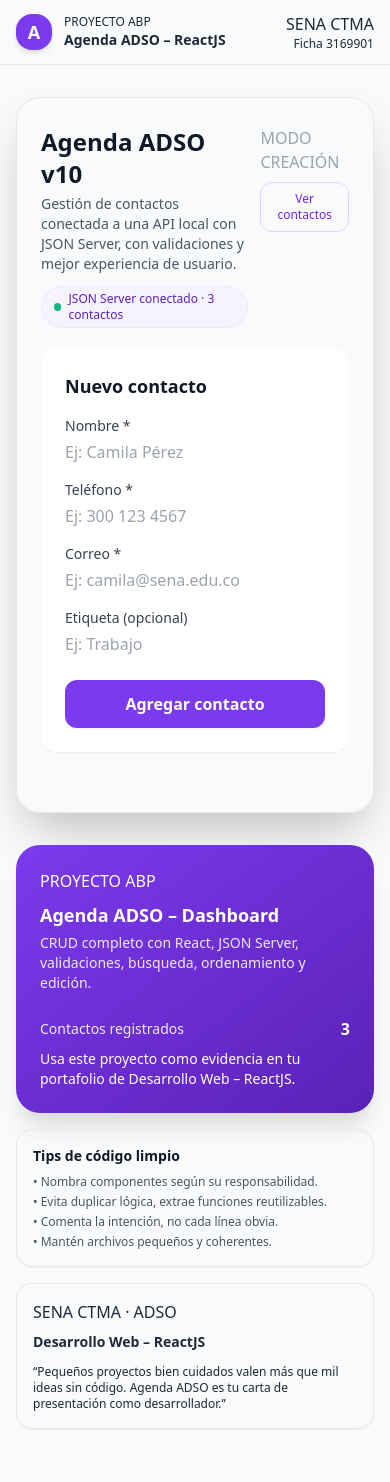
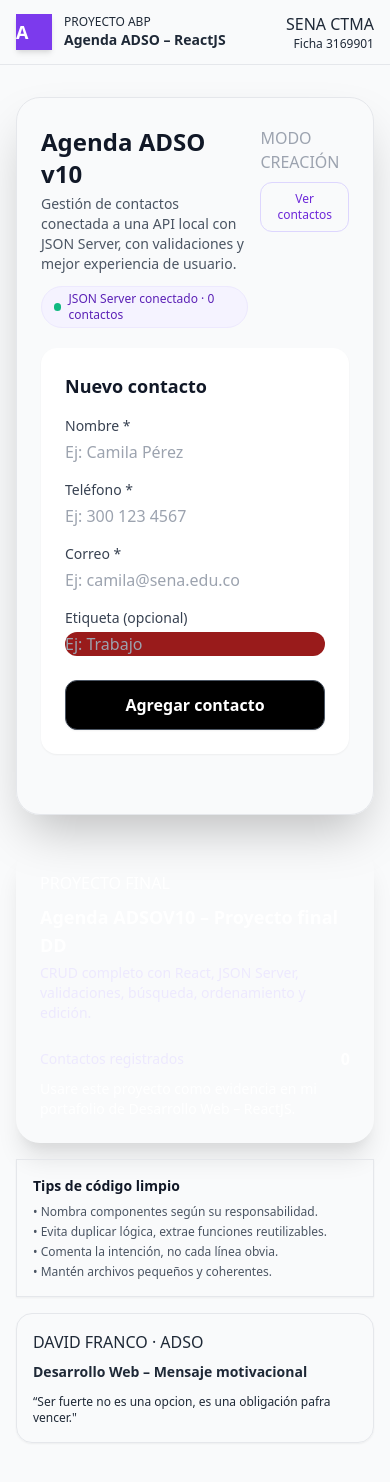
Before and after one commit to DavidFranCo935/Agenda-adso, a React (Vite) app: page / in a window 390 px wide. Shown: the top 1482 px of the page. Built offline with nearby package versions, Linux system fonts and the light colour scheme; data requests are answered from the project's data file.

Commit message:
Agenda v10

```diff
--- a/db.json
+++ b/db.json
@@ -1,25 +1,3 @@
 {
-  "contactos": [
-    {
-      "id": "ee81",
-      "nombre": "see",
-      "telefono": "344 22344 122",
-      "correo": "jose344@outlook.es",
-      "etiqueta": "jefe"
-    },
-    {
-      "nombre": "oscar",
-      "telefono": "344 22344 444",
-      "correo": "rower234@gmaill",
-      "etiqueta": "administrador",
-      "id": "bb20"
-    },
-    {
-      "id": "4217",
-      "nombre": "pedro ",
-      "telefono": "344 22344 122",
-      "correo": "jueil@gmail.es",
-      "etiqueta": "empleado"
-    }
-  ]
+  "contactos": []
 }
--- a/src/App.jsx
+++ b/src/App.jsx
@@ -165,14 +165,16 @@ function App() {
 
   // JSX principal (layout tipo dashboard)
   return (
-    <div className="min-h-screen bg-gradient-to-br from-slate-900 via-slate-950 to-slate-900">
+    <div className="min-h-screen bg-gradient-to-br from-slate-300 color to-slate-700
+    ">
       {/* Barra superior */}
       <header className="border-b border-slate-800 bg-slate-950/60 backdrop-blur">
         <div className="max-w-6xl mx-auto px-4 py-3 flex items-center justify-between">
           <div className="flex items-center gap-3">
-            <div className="h-9 w-9 rounded-2xl bg-purple-600 flex items-center justify-center text-white text-lg font-bold shadow-md">
+            <div className="h-9 w-9 color to-black bg-purple-600 flex items-center color bg text-white text-lg font-bold shadow-md">
               A
             </div>
+
             <div>
               <p className="text-xs uppercase tracking-[0.3em] text-slate-400">
                 Proyecto ABP
@@ -336,13 +338,13 @@ function App() {
           {/* COLUMNA DERECHA: Panel lateral PRO (igual en ambas vistas) */}
           <aside className="space-y-4 md:space-y-5">
             {/* Banner morado principal */}
-            <div className="rounded-3xl bg-gradient-to-br from-purple-600 to-purple-800 text-white p-6 shadow-xl flex flex-col justify-between min-h-[220px]">
+            <div className="rounded-3xl color bg-neutral-800 from-purple-600 to-purple-800 text-white p-6 shadow-xl flex flex-col justify-between min-h-[220px]">
               <div>
                 <p className="text-[10px] uppercase tracking-[0.3em] text-purple-100/80">
-                  Proyecto ABP
+                  Proyecto Final
                 </p>
                 <h2 className="text-lg font-bold mt-2">
-                  Agenda ADSO – Dashboard
+                  Agenda ADSOV10 – Proyecto final DD
                 </h2>
                 <p className="text-sm text-purple-100 mt-1">
                   CRUD completo con React, JSON Server, validaciones,
@@ -360,14 +362,14 @@ function App() {
                   </span>
                 </p>
                 <p className="text-[11px] text-purple-100/80">
-                  Usa este proyecto como evidencia en tu portafolio de
+                  Usare este proyecto como evidencia en mi portafolio de
                   Desarrollo Web – ReactJS.
                 </p>
               </div>
             </div>
 
             {/* Tarjeta de tips de código */}
-            <div className="rounded-2xl bg-white/90 border border-slate-100 p-4 shadow-sm">
+            <div className=" bg-white/90 border border-slate-100 p-4 shadow-sm">
               <h3 className="text-sm font-semibold text-gray-900">
                 Tips de código limpio
               </h3>
@@ -382,15 +384,15 @@ function App() {
             {/* Tarjeta SENA / motivacional */}
             <div className="rounded-2xl bg-slate-900 border border-slate-700 p-4 text-slate-100 shadow-sm">
               <p className="text-[10px] uppercase tracking-[0.3em] text-slate-400">
-                SENA CTMA · ADSO
+                DAVID FRANCO · ADSO
               </p>
               <p className="text-sm font-semibold mt-2">
-                Desarrollo Web – ReactJS
+                Desarrollo Web – Mensaje motivacional
               </p>
               <p className="text-xs text-slate-400 mt-3">
-                “Pequeños proyectos bien cuidados valen más que mil ideas sin
-                código. Agenda ADSO es tu carta de presentación como
-                desarrollador.”
+                “Ser fuerte no es una opcion, es una obligación pafra vencer."
+
+
               </p>
             </div>
           </aside>
--- a/src/Components/formularioContacto.jsx
+++ b/src/Components/formularioContacto.jsx
@@ -188,7 +188,7 @@ function FormularioContacto({
           Teléfono *
         </label>
         <input
-          className="w-full rounded-xl border-gray-300 focus:ring-purple-500 focus:border-purple-500"
+          className="w-full rounded- color to-black color border-l-gray-700"
           name="telefono"
           placeholder="Ej: 300 123 4567"
           value={form.telefono}
@@ -205,7 +205,7 @@ function FormularioContacto({
           Correo *
         </label>
         <input
-          className="w-full rounded-xl border-gray-300 focus:ring-purple-500 focus:border-purple-500"
+          className="w-full rounded-xl color color to-black color border-l-neutral-800:"
           name="correo"
           placeholder="Ej: camila@sena.edu.co"
           value={form.correo}
@@ -222,7 +222,7 @@ function FormularioContacto({
           Etiqueta (opcional)
         </label>
         <input
-          className="w-full rounded-xl border-gray-300 focus:ring-purple-500 focus:border-purple-500"
+          className="w-full rounded-xl color to-black color border-slate-800 color bg-red-800"
           name="etiqueta"
           placeholder="Ej: Trabajo"
           value={form.etiqueta}
@@ -236,9 +236,11 @@ function FormularioContacto({
         <button
           type="submit"
           disabled={enviando}
-          className="w-full md:w-auto bg-purple-600 hover:bg-purple-700
-                     disabled:bg-purple-300 disabled:cursor-not-allowed
-                     text-white px-6 py-3 rounded-xl font-semibold shadow-sm"
+          className="w-full bg-black border border-gray-600
+hover:bg-gray-800
+disabled:bg-gray-400 disabled:cursor-not-allowed
+text-white px-6 py-3 rounded-xl font-semibold shadow-sm
+"
         >
           {enviando ? "Guardando..." : textoBotonPrincipal}
         </button>
```
